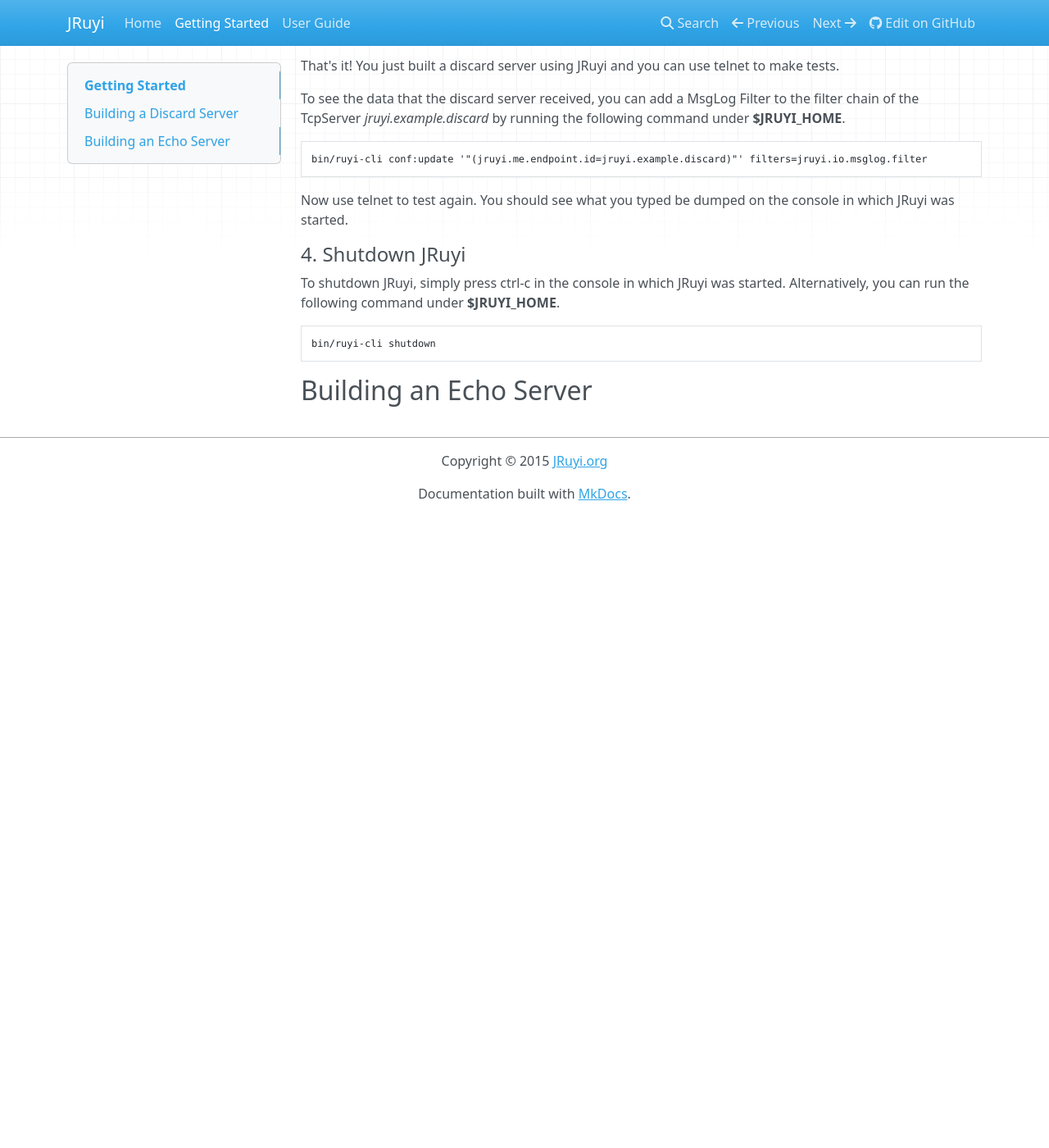
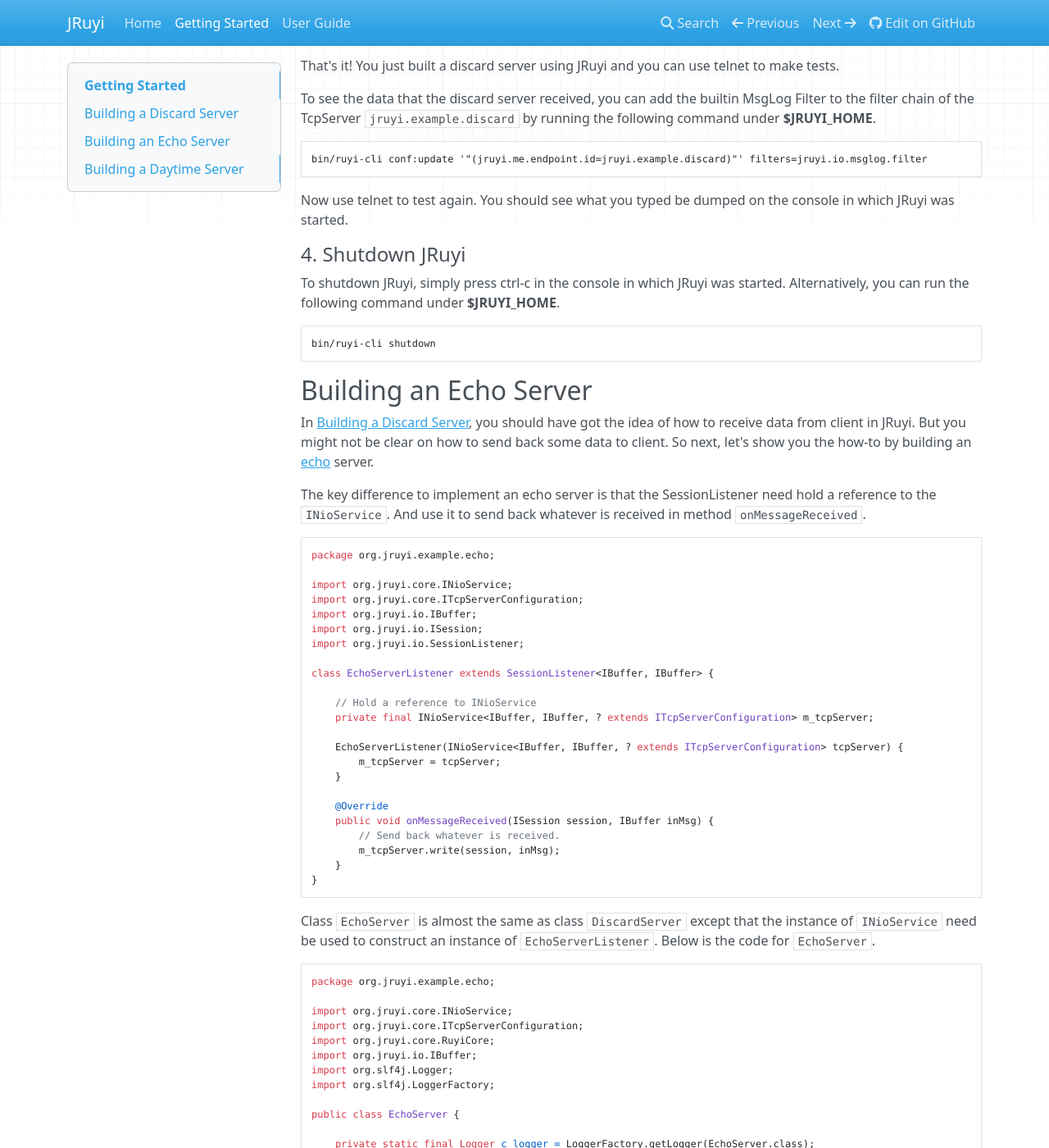
Before and after one commit to jruyi/jruyi-website, an MkDocs documentation site: the page built from docs/getting-started/index.md, in a window 1280 px wide and 1400 px high, scrolled down 3551 px. Shown: the whole window at 82% size. Built offline with MkDocs 1.6.1, drawn with Linux system fonts in a browser that asks for light colours; nearby versions of some CDN libraries; old or Windows-style settings are respelled for this version of MkDocs; before the commit the page ends 4181 px from its top, so only the background shows below that; some of the changed text lies outside the part shown.

Commit message:
Added "Building an Echo Server"

````diff
--- a/docs/getting-started/index.md
+++ b/docs/getting-started/index.md
@@ -16,7 +16,7 @@
 
 ## Building a Discard Server
 
-Lets start with writing a [discard](http://tools.ietf.org/html/rfc863) server which simply throws away any received data.
+Lets start with writing a [discard](http://tools.ietf.org/html/rfc863 "Discard Protocol") server which simply throws away any received data.
 
 To implement a discard server, simply create an [INioService](http://javadoc.jruyi.org/jruyi-api/v2.2.0/org/jruyi/core/INioService.html)
 of type TcpServer, and start it as the following code shows.
@@ -47,7 +47,7 @@
 			// Start tcpServer
 			tcpServer.start();
 		} catch (Throwable t) {
-			c_logger.error("Error", t);
+			c_logger.error("Failed to start discard server", t);
 		}
 	}
 }
@@ -166,7 +166,7 @@
 bin/ruyi-cli conf:create jruyi.io.tcpserver jruyi.me.endpoint.id=jruyi.example.discard port=10009
 ```
 
-The created TCP Server Endpoint is identified with *jruyi.example.discard*.
+The created TCP Server Endpoint is identified with `jruyi.example.discard`.
 
 As you see, a Session Service Endpoint of TcpServer is created by creating a configuration of `jruyi.io.tcpserver`.
 
@@ -178,11 +178,11 @@
 bin/ruyi-cli route:set jruyi.example.discard jruyi.me.endpoint.null
 ```
 
-This is to tell Messaging Engine to dispatch any messages from endpoint *jruyi.example.discard* to endpoint *jruyi.me.endpoint.null* which is a builtin endpoint to swallow any messages dispatched to it.
+This is to tell Messaging Engine to dispatch any messages from endpoint `jruyi.example.discard` to endpoint `jruyi.me.endpoint.null` which is a builtin endpoint to swallow any messages dispatched to it.
 
 That's it! You just built a discard server using JRuyi and you can use telnet to make tests.
 
-To see the data that the discard server received, you can add a MsgLog Filter to the filter chain of the TcpServer *jruyi.example.discard* by running the following command under **$JRUYI_HOME**.
+To see the data that the discard server received, you can add the builtin MsgLog Filter to the filter chain of the TcpServer `jruyi.example.discard` by running the following command under **$JRUYI_HOME**.
 
 ```xml
 bin/ruyi-cli conf:update '"(jruyi.me.endpoint.id=jruyi.example.discard)"' filters=jruyi.io.msglog.filter
@@ -199,3 +199,111 @@
 ```
 
 ## Building an Echo Server
+
+In [Building a Discard Server](#building-a-discard-server), you should have got the idea of how to receive data from
+client in JRuyi. But you might not be clear on how to send back some data to client. So next, let's show you the how-to
+by building an [echo](http://tools.ietf.org/html/rfc862 "Echo Protocol") server.
+
+The key difference to implement an echo server is that the SessionListener need hold a reference to the `INioService`.
+And use it to send back whatever is received in method `onMessageReceived`.
+
+```java
+package org.jruyi.example.echo;
+
+import org.jruyi.core.INioService;
+import org.jruyi.core.ITcpServerConfiguration;
+import org.jruyi.io.IBuffer;
+import org.jruyi.io.ISession;
+import org.jruyi.io.SessionListener;
+
+class EchoServerListener extends SessionListener<IBuffer, IBuffer> {
+
+	// Hold a reference to INioService
+	private final INioService<IBuffer, IBuffer, ? extends ITcpServerConfiguration> m_tcpServer;
+
+	EchoServerListener(INioService<IBuffer, IBuffer, ? extends ITcpServerConfiguration> tcpServer) {
+		m_tcpServer = tcpServer;
+	}
+
+	@Override
+	public void onMessageReceived(ISession session, IBuffer inMsg) {
+		// Send back whatever is received.
+		m_tcpServer.write(session, inMsg);
+	}
+}
+```
+
+Class `EchoServer` is almost the same as class `DiscardServer` except that the instance of `INioService` need be used to
+construct an instance of `EchoServerListener`. Below is the code for `EchoServer`.
+
+```java
+package org.jruyi.example.echo;
+
+import org.jruyi.core.INioService;
+import org.jruyi.core.ITcpServerConfiguration;
+import org.jruyi.core.RuyiCore;
+import org.jruyi.io.IBuffer;
+import org.slf4j.Logger;
+import org.slf4j.LoggerFactory;
+
+public class EchoServer {
+
+	private static final Logger c_logger = LoggerFactory.getLogger(EchoServer.class);
+
+	static class ShutdownHook extends Thread {
+
+		private final INioService<IBuffer, IBuffer, ? extends ITcpServerConfiguration> m_tcpServer;
+
+		ShutdownHook(INioService<IBuffer, IBuffer, ? extends ITcpServerConfiguration> tcpServer) {
+			m_tcpServer = tcpServer;
+		}
+
+		@Override
+		public void run() {
+			m_tcpServer.stop();
+		}
+	}
+
+	public static void main(String[] args) {
+		try {
+			// Build an Nio Service of type TcpServer
+			final INioService<IBuffer, IBuffer, ? extends ITcpServerConfiguration> tcpServer = RuyiCore
+					.newTcpServerBuilder()
+					.port(10007)
+					.serviceId("jruyi.example.echo")
+					.build();
+
+			// Set sessionListener
+			tcpServer.sessionListener(new EchoServerListener(tcpServer));
+
+			// Start tcpServer
+			tcpServer.start();
+
+			// To shutdown gracefully
+			Runtime.getRuntime().addShutdownHook(new ShutdownHook(tcpServer));
+		} catch (Throwable t) {
+			c_logger.error("Failed to start echo service", t);
+		}
+	}
+}
+```
+
+You can also use JRuyi runtime to build an echo server.
+
+After starting JRuyi, please execute the following commands under **$JRUYI_HOME**.
+
+```xml
+# Create a TCP server listening on port 10007
+bin/ruyi-cli conf:create jruyi.io.tcpserver jruyi.me.endpoint.id=jruyi.example.echo port=10007
+
+# Route any message from endpoint jruyi.example.echo back to itself
+bin/ruyi-cli route:set jruyi.example.echo jruyi.example.echo
+```
+
+Now, you should be able to test echo server by running the following command.
+```xml
+telnet localhost 10007
+```
+This time you will see that whatever you typed will be echoed.
+
+## Building a Daytime Server
````
